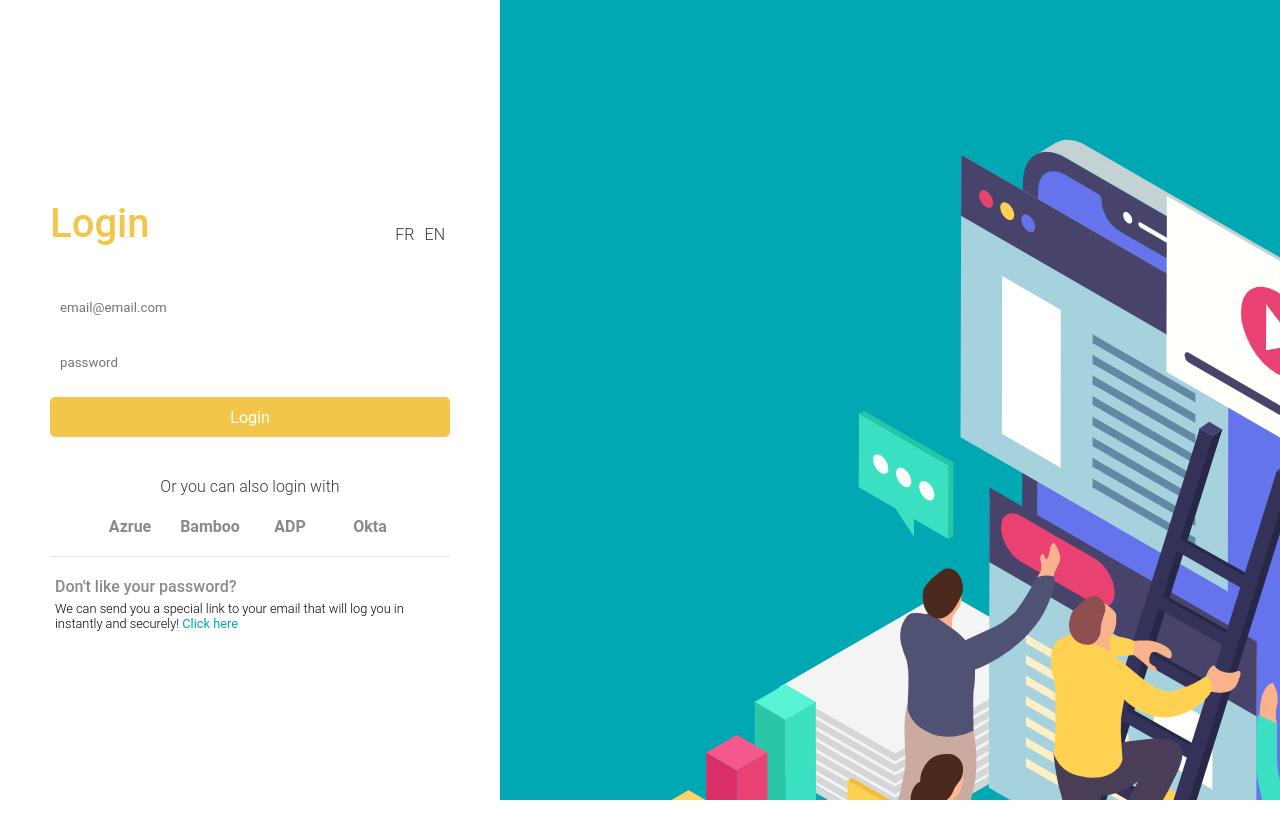
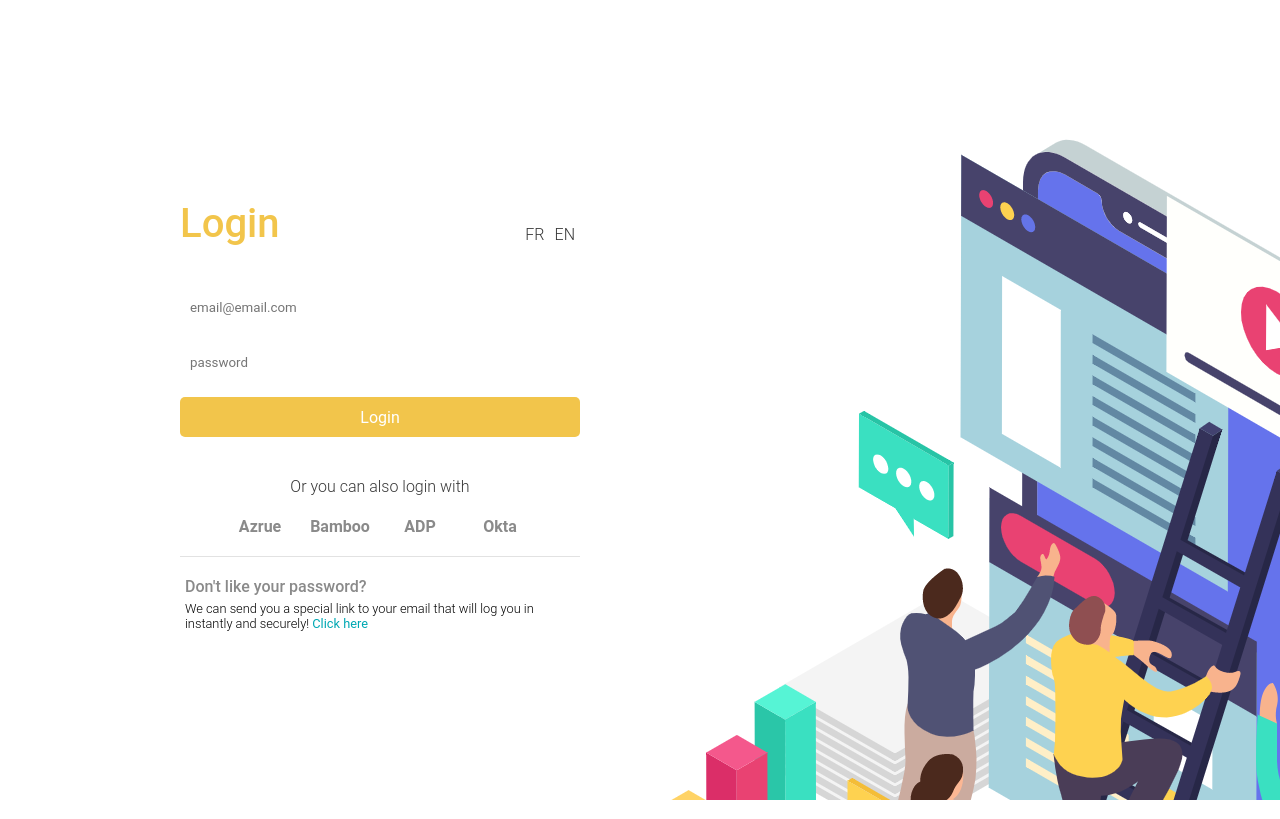
Before and after one commit to HaesunJo/react_login, a React (Create React App) app: page / in a window 1280 px wide. Built offline with nearby package versions, Linux system fonts and the light colour scheme.

Commit message:
update css

```diff
--- a/src/App.css
+++ b/src/App.css
@@ -18,7 +18,7 @@ input {
     display: flex;
     align-items: center;
     justify-content: center;
-    background-color: #00A8B3;
+    background-color: #fff;
     /* background-image: url('./assets/img01.png');
     background-position: block; */
 }
@@ -27,6 +27,7 @@ input {
 /* landing page */
 
 .ff-landing-page {
+    padding-bottom: 150px;
     width: 100%;
     justify-content: center;
     align-items: center;
@@ -45,7 +46,7 @@ input {
     width: 100%;
     height: 100%;
     overflow: hidden;
-    background-color: #00A8B3;
+    background-color: #fff;
     z-index: 1;
 }
 
@@ -72,6 +73,7 @@ input {
 }
 
 .ff-login {
+    margin-left: 130px;
     padding: 50px;
     padding-top: 200px;
     width: 500px;
--- a/src/App.js
+++ b/src/App.js
@@ -13,7 +13,7 @@
 						<img src={img} alt="img" id="img" />
 					</div>
 				</div>
-				<div className="temp-footer">Haillie Jo / 20022</div>
+				<div className="temp-footer">Haillie Jo / 2022</div>
 			</>
 		);
 	}
```
